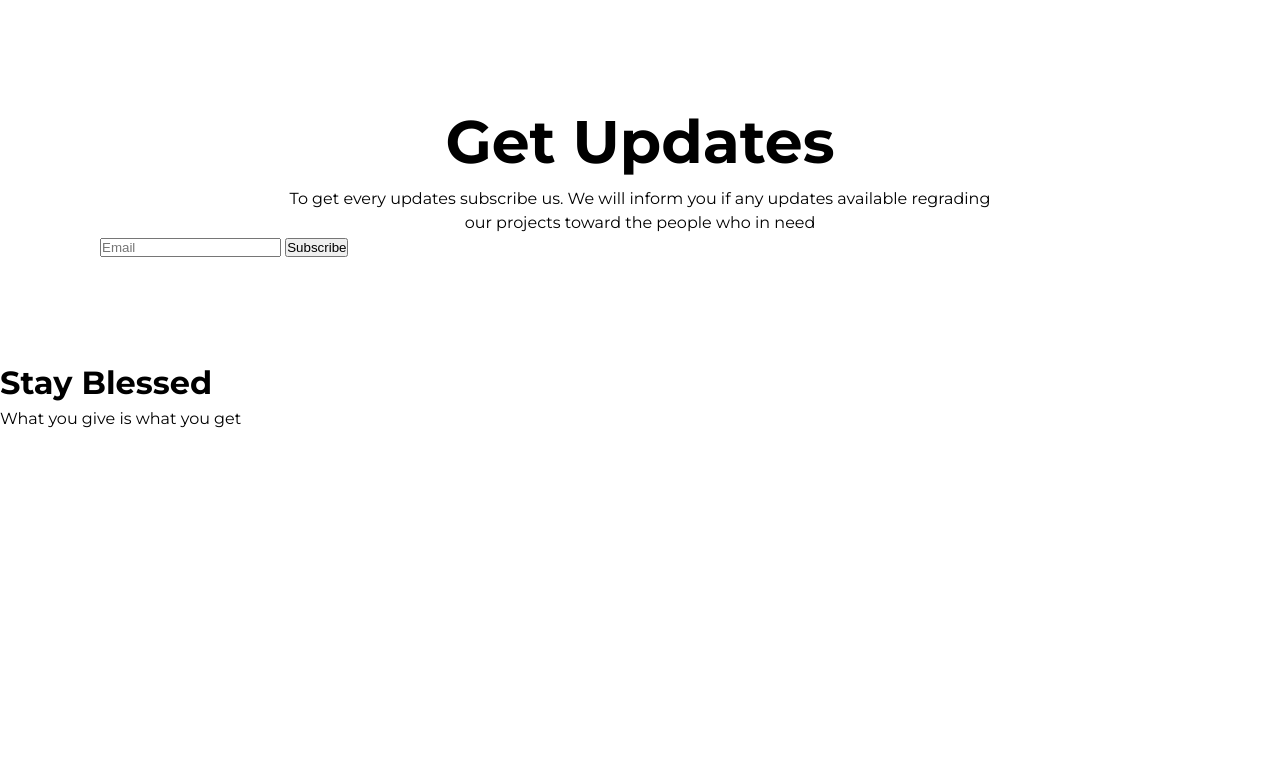
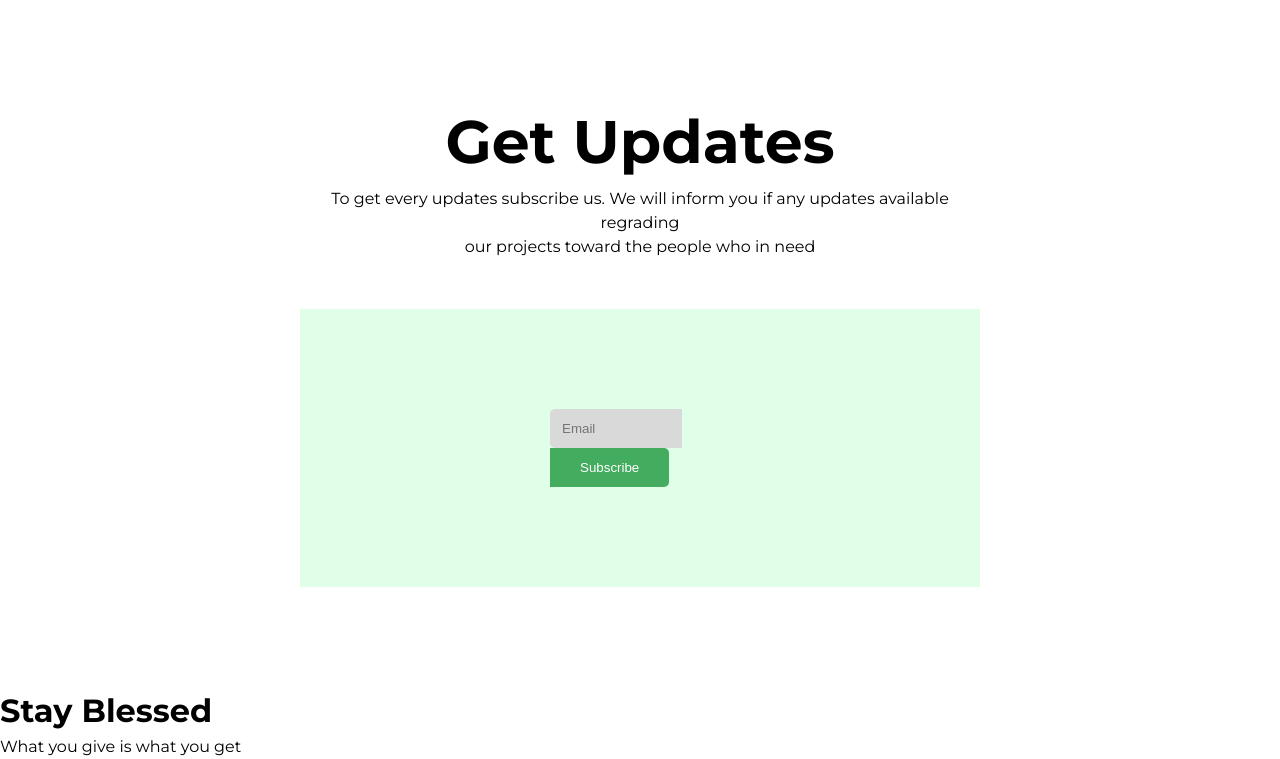
Before and after one commit to tauhid-hasan-dev/donate-today-tauhidhasan, a plain HTML site: page index.html in a window 1280 px wide. Shown: the part 1851-2610 px from the top of the page. Before the commit the page ends 2282 px from the top, so only its background shows below. Drawn offline with Linux system fonts and the light colour scheme.

Commit message:
section five completed

```diff
--- a/index.html
+++ b/index.html
@@ -103,12 +103,12 @@
             <p>our projects toward the people who in need</p>
         </div>
         <div class="subscribe">
-            <form action="">
-                <div class="form-container">
-                    <input type="email" placeholder="Email">
-                    <input type="button" value="Subscribe">
-                </div>
-            </form>
+            <div class="form-container">
+                <form>
+                    <input type="email" placeholder="Email" tabindex="2">
+                    <input type="submit" value="Subscribe">
+                </form>
+            </div>
         </div>
     </section>
     <!-- footer  -->
--- a/style.css
+++ b/style.css
@@ -188,13 +188,38 @@ input[type=text] {
 /* SECTION FOUR */
 
 .section-six {
-    padding: 0 100px 100px 100px;
+    padding: 0 300px 100px 300px;
 }
+
 
 .updates {
     text-align: center;
+    margin-bottom: 50px;
 }
 
 .updates h1 {
     font-size: 60px;
 }
+
+.form-container {
+    background-color: #dfffe8;
+    padding: 100px 250px 100px;
+}
+
+input[type=email] {
+    text-align: left;
+    padding: 12px 12px;
+    float: left;
+    border: none;
+    width: 60%;
+    background-color: #D9D9D9;
+    border-radius: 5px 0 0 5px;
+}
+
+input[type=submit] {
+    background-color: #43ac5f;
+    border: none;
+    color: white;
+    padding: 12px 30px;
+    border-radius: 0 5px 5px 0;
+}
```
